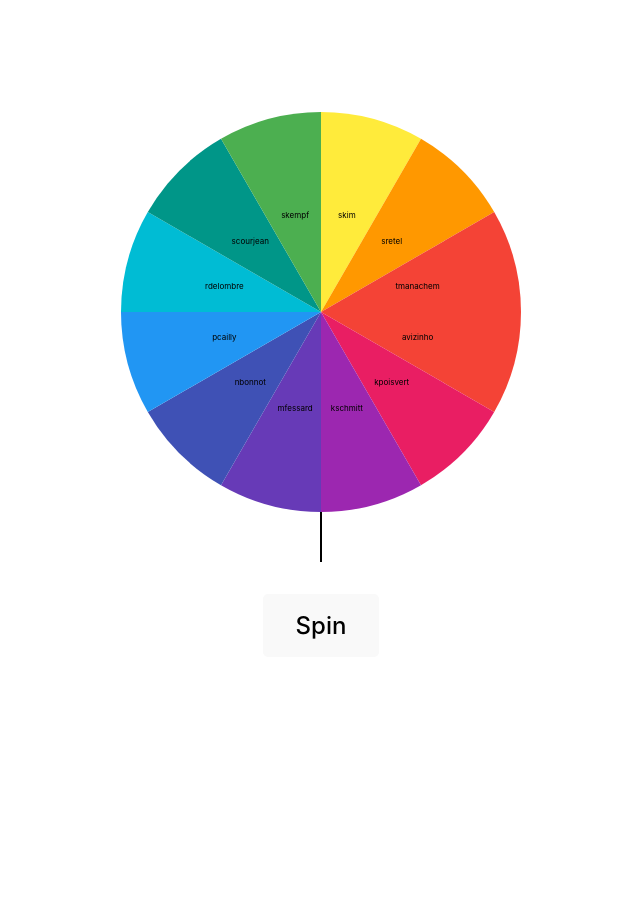
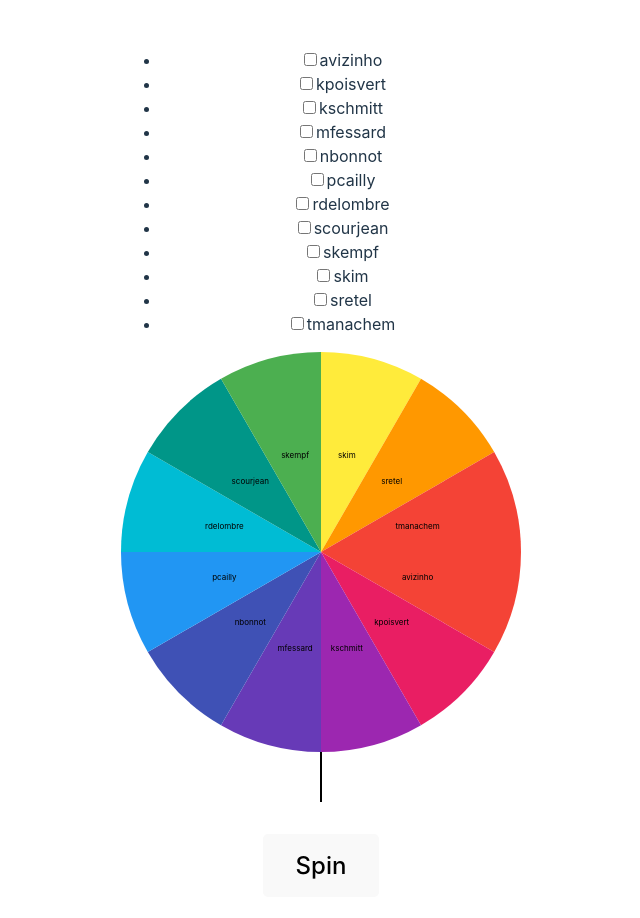
Before and after one commit to PaulCailly/dsm-wheel, a React (Vite) app: page / in a window 1280 px wide. Shown: the top 918 px of the page, without its empty margins (319-959 px from the left). Before the commit the page ends 800 px from the top, so only its background shows below. Built offline with nearby package versions, Linux system fonts and the light colour scheme.

Commit message:
feat: implement dynamic name list

```diff
--- a/src/App.css
+++ b/src/App.css
@@ -40,3 +40,7 @@
   font-size: 2rem;
   font-weight: bold;
 }
+
+.selected {
+  text-decoration: line-through;
+}
--- a/src/App.tsx
+++ b/src/App.tsx
@@ -1,12 +1,22 @@
 import './App.css'
 import Wheel from './components/Wheel'
+import NameList from "./components/NameList"
+import { useState } from 'react'
 
 function App() {
-  const names = ['avizinho', "kpoisvert", "kschmitt", "mfessard", "nbonnot", "pcailly", "rdelombre", "scourjean", "skempf", "skim", "sretel", "tmanachem"]
+  const initialNames = ['avizinho', "kpoisvert", "kschmitt", "mfessard", "nbonnot", "pcailly", "rdelombre", "scourjean", "skempf", "skim", "sretel", "tmanachem"]
+  const [names, setNames] = useState(initialNames)
+  const [selectedNames, setSelectedNames] = useState<string[]>([])
+
+  const handleNameSelected = (name: string) => {
+    setNames(names.filter(n => n !== name))
+    setSelectedNames([...selectedNames, name])
+  }
 
   return (
     <>
       <div>
+        <NameList names={initialNames} selectedNames={selectedNames} onNameSelected={handleNameSelected} />
         <Wheel names={names} />
       </div>
     </>
--- /dev/null
+++ b/src/components/NameList.tsx
@@ -0,0 +1,25 @@
+import { FC } from "react";
+
+type NameListProps = {
+    names: string[];
+    selectedNames: string[];
+    onNameSelected: (name: string) => void;
+}
+
+const NameList: FC<NameListProps> = ({ names, selectedNames, onNameSelected }) => {
+    return (
+        <ul>
+            {names.map(name => {
+                return (
+                    <li key={name} className={selectedNames.includes(name) ? "selected" : ""}>
+                        <input type="checkbox" onChange={() => onNameSelected(name)}
+                        />
+                        {name}
+                    </li>
+                )
+            })}
+        </ul>
+    )
+}
+
+export default NameList
```
